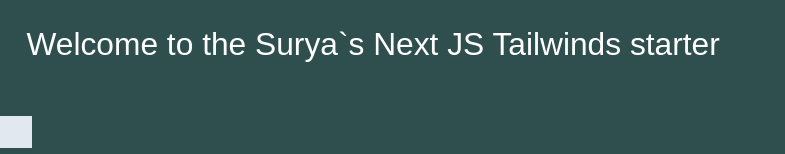
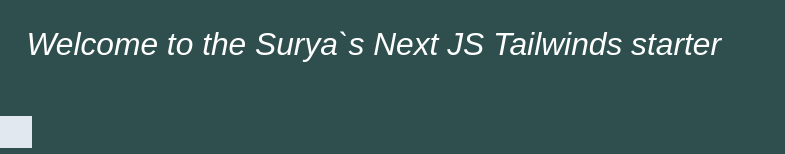
Before and after one commit to gedesurya125/portofolio2, a Next.js app: page / in a window 1280 px wide. Shown: the top 154 px of the page, without its empty margins (0-785 px from the left). Built offline with nearby package versions, Linux system fonts and the light colour scheme; a web font is replaced by a local one.

Commit message:
try the italic fonts

```diff
--- a/src/app/page.js
+++ b/src/app/page.js
@@ -3,7 +3,7 @@
 export default async function Home() {
   return (
     <main>
-      <h1 className="ml-10 mt-10 font-heading text-lg text-white">
+      <h1 className="ml-10 mt-10 font-heading text-lg italic text-white">
         Welcome to the Surya`s Next JS Tailwinds starter
       </h1>
 
```
